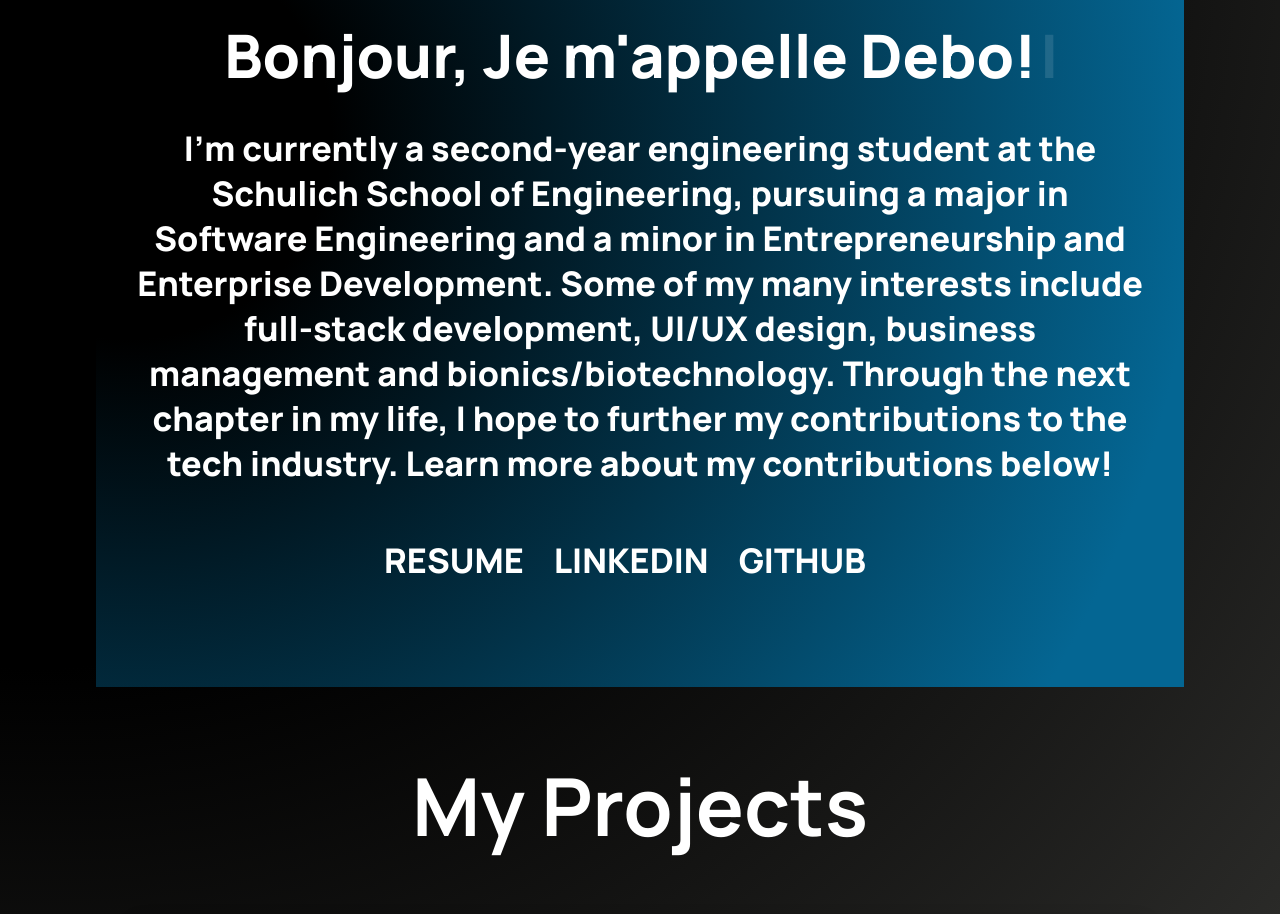
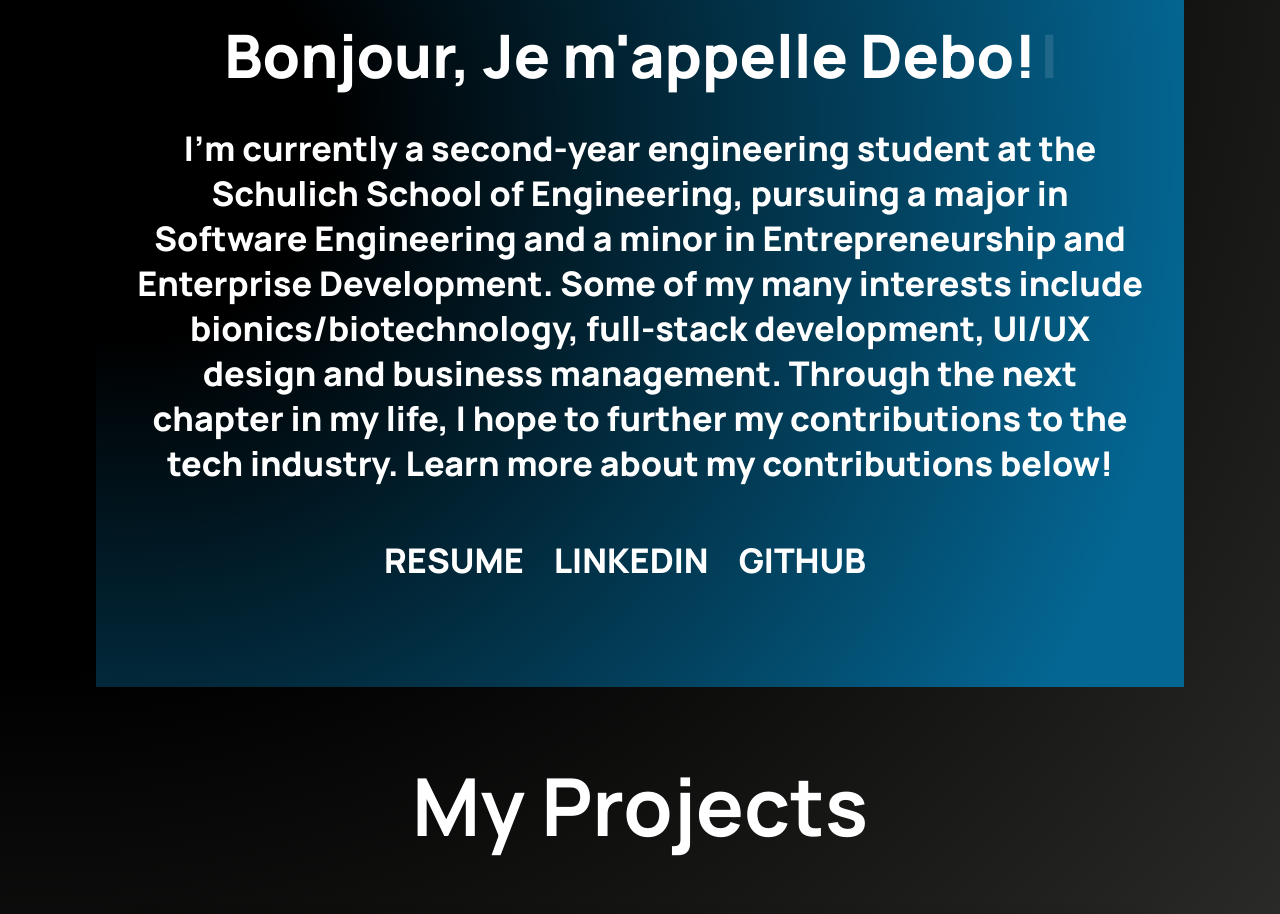
Before and after one commit to debodam/Debo-Portfolio, a React (Create React App) app: page / in a window 1280 px wide. Shown: the part 840-1754 px from the top of the page. Built offline with nearby package versions, Linux system fonts and the light colour scheme.

Commit message:
Grammar Change

```diff
--- a/src/containers/about/About.jsx
+++ b/src/containers/about/About.jsx
@@ -27,10 +27,10 @@ const About = () => {
           I'm currently a second-year engineering student at the Schulich School
           of Engineering, pursuing a major in Software Engineering and a minor
           in Entrepreneurship and Enterprise Development. Some of my many
-          interests include full-stack development, UI/UX design, business
-          management and bionics/biotechnology. Through the next chapter in my
-          life, I hope to further my contributions to the tech industry. Learn
-          more about my contributions below!
+          interests include bionics/biotechnology, full-stack development, UI/UX
+          design and business management. Through the next chapter in my life, I
+          hope to further my contributions to the tech industry. Learn more
+          about my contributions below!
         </p>
         <div className="about-rows">
           <p className="about-link">resume</p>
```
